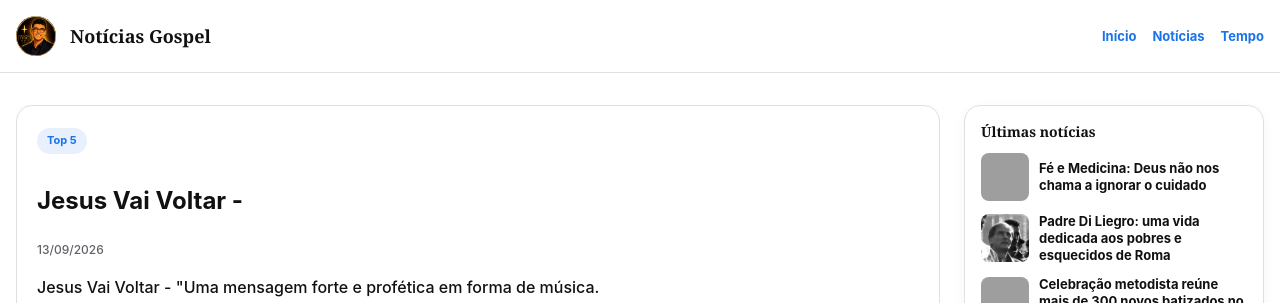
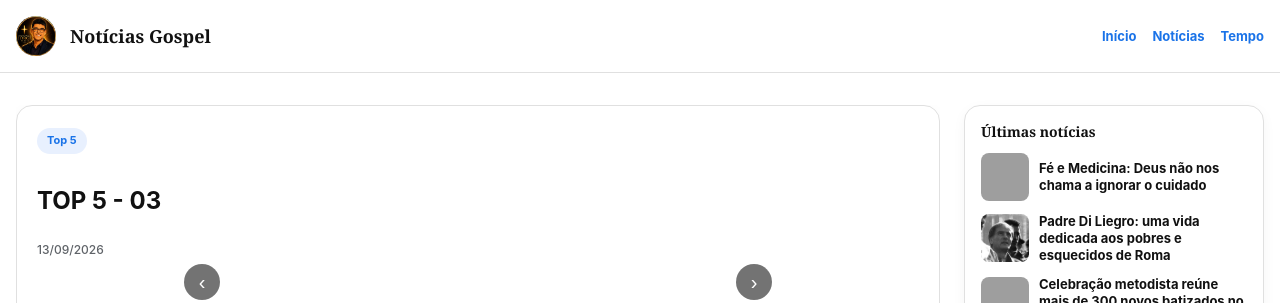
Before and after one commit to capaofeliz-cell/djaguia1, a Jekyll site: the page built from _top5/jesus-vai-voltar.md, in a window 1280 px wide and 1174 px high, cut to the strip 0-303 px from the top of the window. Built offline with Jekyll 4.4.1, drawn with Linux system fonts in a browser that asks for light colours; grey boxes are pictures that could not be loaded.

Commit message:
Update Top 5 “jesus-vai-voltar”

```diff
--- a/_top5/jesus-vai-voltar.md
+++ b/_top5/jesus-vai-voltar.md
@@ -1,6 +1,6 @@
 ---
-title: " Jesus Vai Voltar -"
+title: TOP 5 - 03
 date: 2026-09-13T15:09:00.000-03:00
-intro: Jesus Vai Voltar - "Uma mensagem forte e profética em forma de música.
+intro: ""
 ---
 <iframe width="931" height="524" src="https://www.youtube.com/embed/q9qMPGcojrg" title="Jesus Vai Voltar" frameborder="0" allow="accelerometer; autoplay; clipboard-write; encrypted-media; gyroscope; picture-in-picture; web-share" referrerpolicy="strict-origin-when-cross-origin" allowfullscreen></iframe>
```
